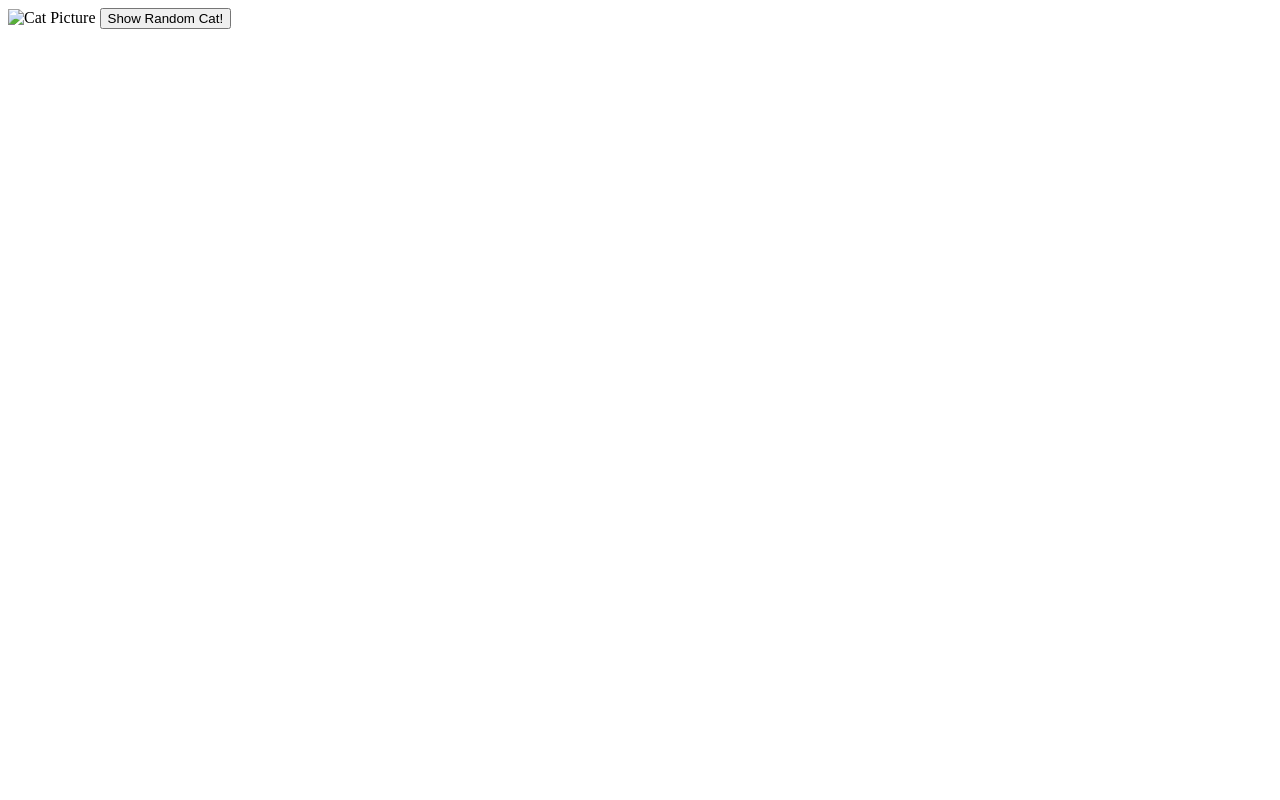
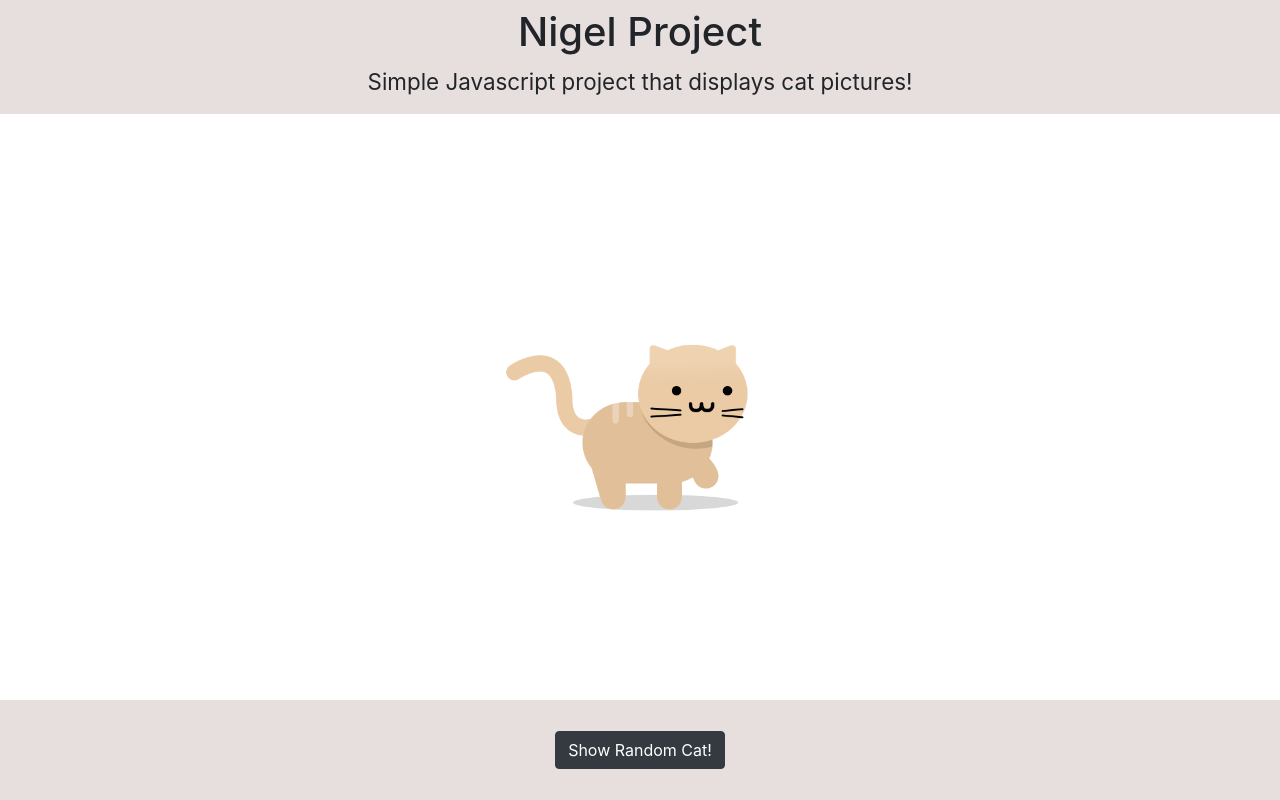
Before and after one commit to chrisrabe/nigel, a plain HTML site: page index.html in a window 1280 px wide. Drawn offline with nearby package versions, Linux system fonts and the light colour scheme; no server answers.

Commit message:
fixed up styles

```diff
--- a/imageScrapper.js
+++ b/imageScrapper.js
@@ -38,5 +38,8 @@ displayCatImage();
 
 // Add action listener to button
 document.querySelector('#cat-btn').addEventListener('click', () => {
-    displayCatImage();
+    setCatImage("main.gif");
+    setTimeout(() => {
+        displayCatImage();
+    }, 1000)
 });
--- a/index.html
+++ b/index.html
@@ -1,11 +1,32 @@
 <!DOCTYPE html>
 <html>
     <head>
-        <title>Nigel</title>
+        <title>Nigel Project</title>
+        <meta charset="utf-8">
+        <link rel="stylesheet" href="https://stackpath.bootstrapcdn.com/bootstrap/4.3.1/css/bootstrap.min.css" integrity="sha384-ggOyR0iXCbMQv3Xipma34MD+dH/1fQ784/j6cY/iJTQUOhcWr7x9JvoRxT2MZw1T" crossorigin="anonymous">
+        <script src="https://code.jquery.com/jquery-3.3.1.slim.min.js" integrity="sha384-q8i/X+965DzO0rT7abK41JStQIAqVgRVzpbzo5smXKp4YfRvH+8abtTE1Pi6jizo" crossorigin="anonymous"></script>
+        <script src="https://cdnjs.cloudflare.com/ajax/libs/popper.js/1.14.7/umd/popper.min.js" integrity="sha384-UO2eT0CpHqdSJQ6hJty5KVphtPhzWj9WO1clHTMGa3JDZwrnQq4sF86dIHNDz0W1" crossorigin="anonymous"></script>
+        <script src="https://stackpath.bootstrapcdn.com/bootstrap/4.3.1/js/bootstrap.min.js" integrity="sha384-JjSmVgyd0p3pXB1rRibZUAYoIIy6OrQ6VrjIEaFf/nJGzIxFDsf4x0xIM+B07jRM" crossorigin="anonymous"></script>
+        <link rel="stylesheet" href="style.css">
     </head>
     <body>
-        <img id="cat-img" alt="Cat Picture"/>
-        <button id="cat-btn">Show Random Cat!</button>
+        <!-- Heading And Title -->
+        <div class="d-flex flex-column justify-content-center align-items-center text-center p-2 bg-pink">
+            <h1>Nigel Project</h1>
+            <h3><small>Simple Javascript project that displays cat pictures!</small></h3>
+        </div>
+        <!-- Cat image panel -->
+        <div class="d-flex justify-content-center align-items-center cat-panel">
+            <img id="cat-img" alt="Cat Picture" class="img-bounds" src="main.gif"/>
+        </div>
+        <!-- Cat Button -->
+        <div class="d-flex align-items-center justify-content-center p-2 bg-pink footer">
+            <span>
+                <button id="cat-btn" class="btn btn-dark">Show Random Cat!</button>
+            </span>
+        </div>
+
+        <!-- Scripts -->
         <script src="imageScrapper.js"></script>
     </body>
 </html>
--- /dev/null
+++ b/style.css
@@ -0,0 +1,22 @@
+.img-bounds {
+    max-width: 500px;
+    max-height: 500px;
+}
+
+.cat-panel {
+    height: 600px
+}
+
+.bg-pink {
+    background-color: #e7dfdd;
+}
+
+
+.footer {
+    position: fixed;
+    left: 0;
+    bottom: 0;
+    height: 100px;
+    width: 100%;
+    text-align: center;
+}
```
Also changed, not shown: main.gif (added), 1 other file.
